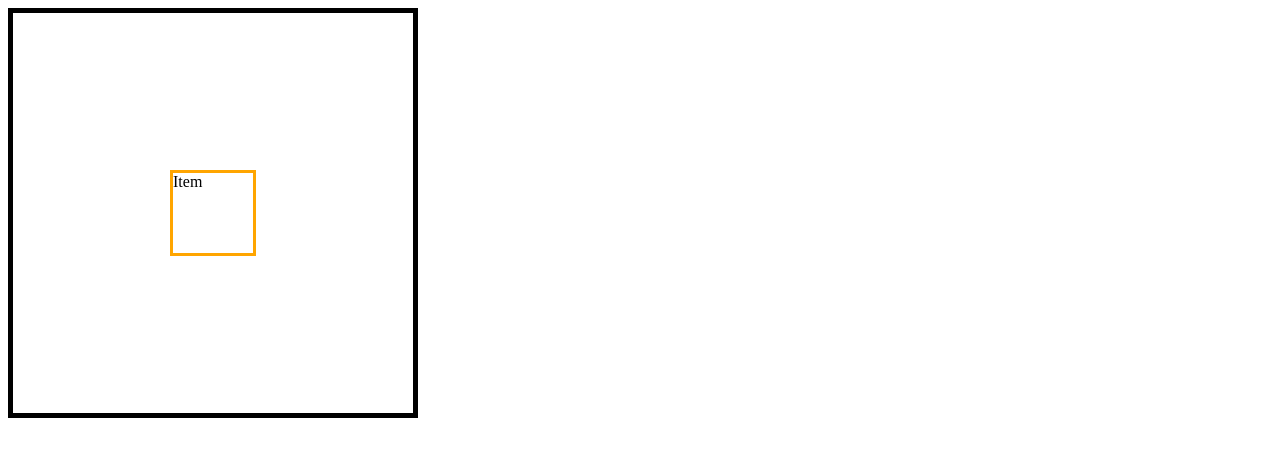
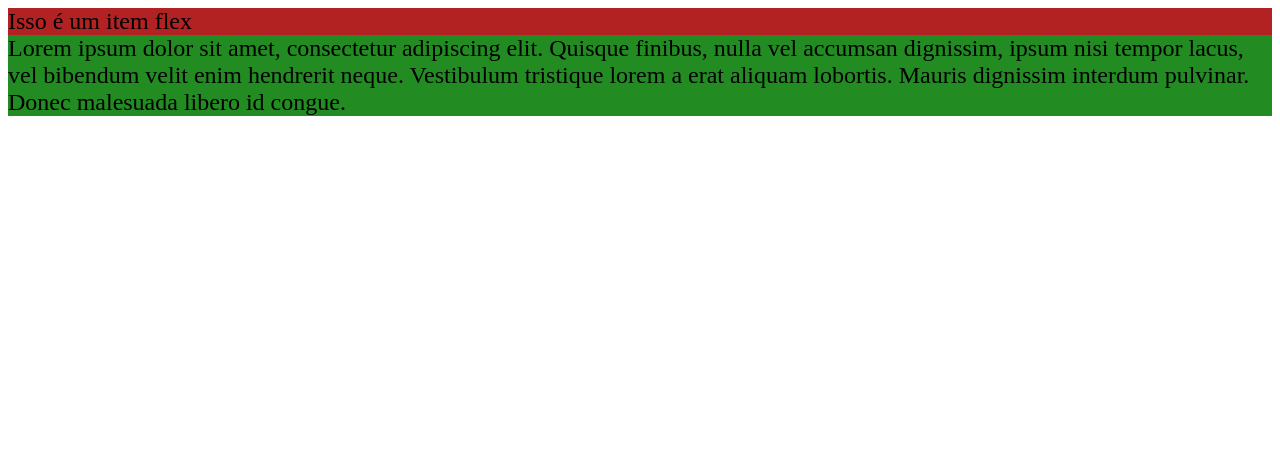
Before and after one commit to JorgeZarlenga/nav_bar_responsiva, a plain HTML site: page index.html in a window 1280 px wide. Drawn offline with Linux system fonts and the light colour scheme.

Commit message:
Criacao dos textos

```diff
--- a/index.html
+++ b/index.html
@@ -9,10 +9,8 @@
 </head>
 <body>
    <div class="container">
-       <div class="item">
-           Item
-       </div>
+       <div class="item1">Isso é um item flex</div>
+       <div class="item2">Lorem ipsum dolor sit amet, consectetur adipiscing elit. Quisque finibus, nulla vel accumsan dignissim, ipsum nisi tempor lacus, vel bibendum velit enim hendrerit neque. Vestibulum tristique lorem a erat aliquam lobortis. Mauris dignissim interdum pulvinar. Donec malesuada libero id congue.</div>
    </div>
-
 </body>
 </html>
--- a/styles.css
+++ b/styles.css
@@ -1,14 +1,11 @@
 .container{
-    height: 400px;
-    width: 400px;
-    border: 5px solid black;
-    display: flex;
-    justify-content: center;
-    align-items: center;
+    font-size: 1.5rem;
 }
 
-.item{
-    height: 80px;
-    width:80px;
-    border: 3px solid orange;
+.item1{
+    background-color: firebrick;
 }
+
+.item2{
+    background-color: forestgreen;
+}
```
